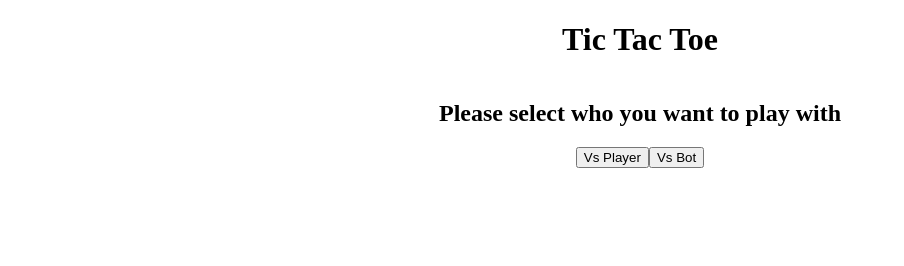
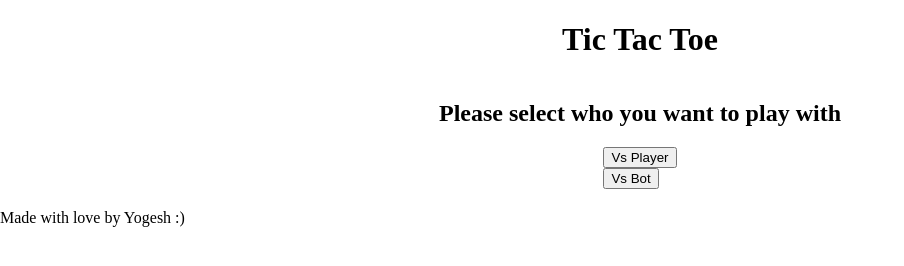
Before and after one commit to yogesh200002/tic-tac-toe, a plain HTML site: page index.html in a window 1280 px wide. Shown: the whole page, without its empty margins (0-904 px from the left). Drawn offline with Linux system fonts and the light colour scheme.

Commit message:
Change class name from buttons to buttoncontainer. Add buttons classes to button elements.

```diff
--- a/index.html
+++ b/index.html
@@ -12,9 +12,9 @@
     <h1>Tic Tac Toe</h1>
     <div class="selection">
         <h2>Please select who you want to play with</h2>
-        <div class="buttons">
-            <button id="playerButton">Vs Player</button>
-            <button id="botButton">Vs Bot</button>
+        <div class="buttonContainer">
+            <button class='buttons' id="playerButton">Vs Player</button>
+            <button class='buttons' id="botButton">Vs Bot</button>
         </div>
     </div>
     <div class="playerDisplay">
@@ -25,8 +25,9 @@
 
         </div>
     </div>
-    <div class="buttons">
-        <button id="restart">Restart</button>
+    <div class="buttonContainer">
+        <button class='buttons' id="restart">Restart</button>
     </div>
+    <footer>Made with love by Yogesh :)</footer>
 </body>
 </html>
```
